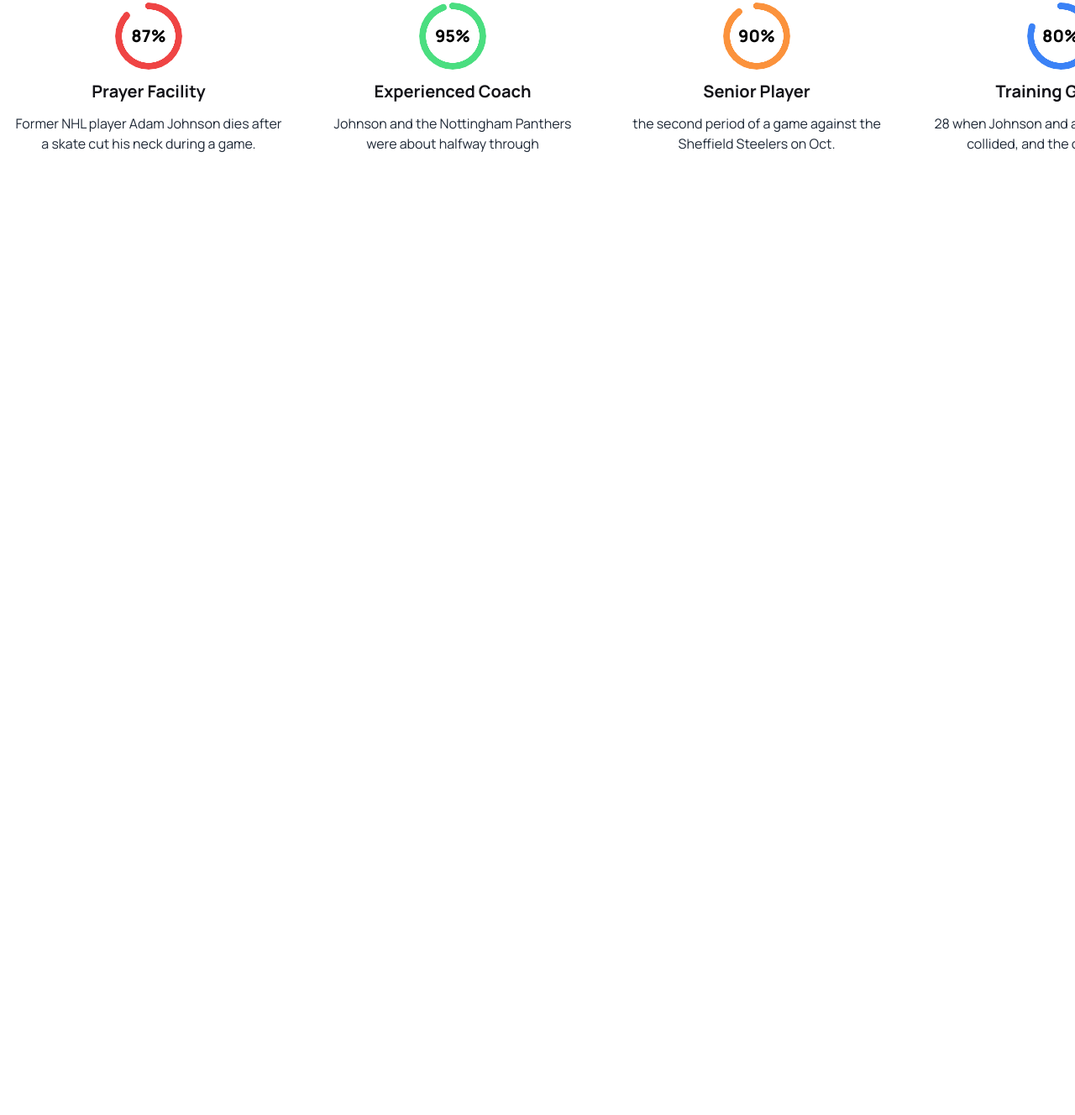
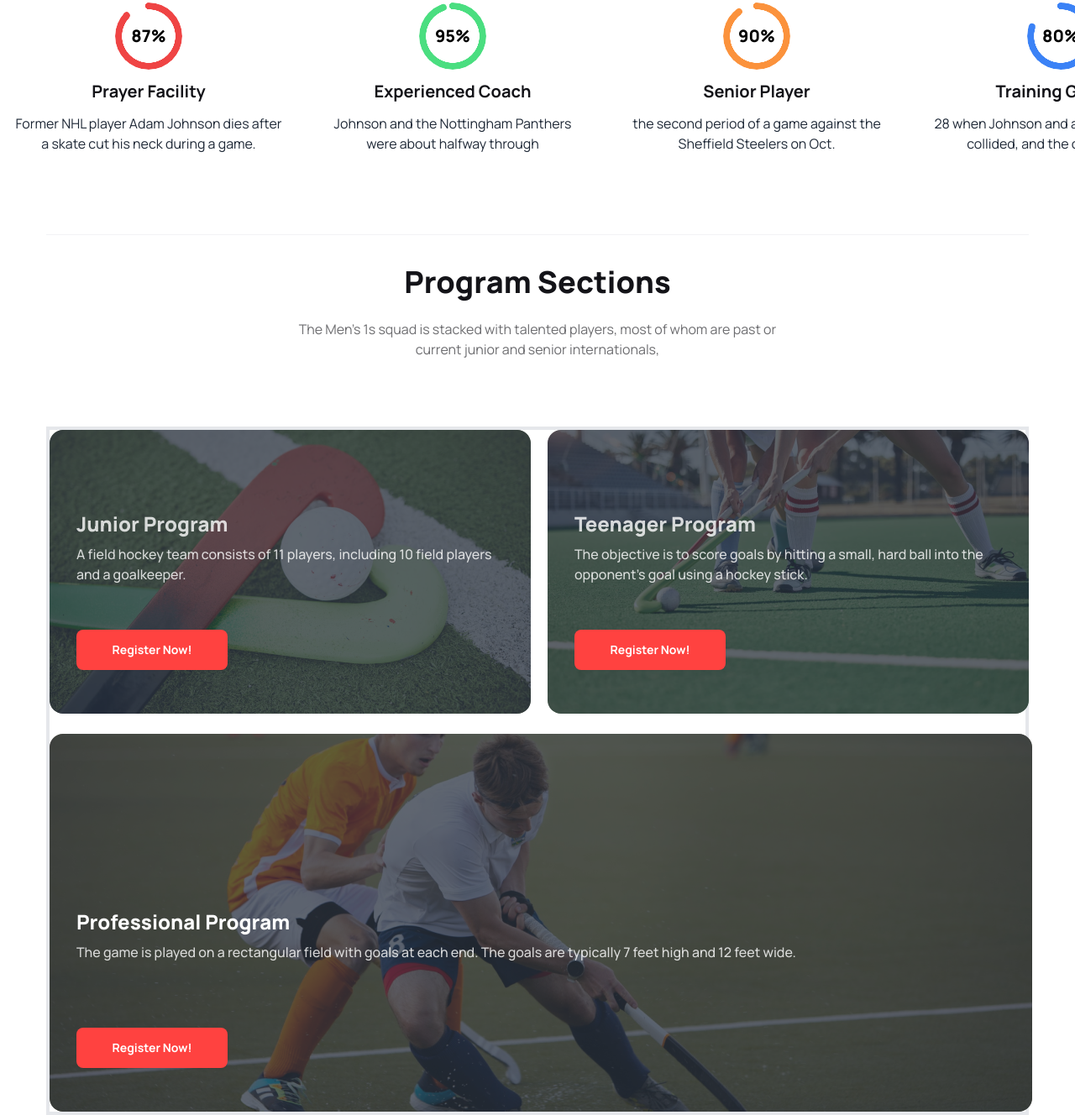
Before and after one commit to Sohelrana2815/B9-A3-Hockyes, a plain HTML site: page index.html in a window 1280 px wide. Shown: the part 1066-2394 px from the top of the page at 84% size. Before the commit the page ends 1249 px from the top, so only its background shows below. Drawn offline with nearby package versions, Linux system fonts and the light colour scheme.

Commit message:
programs section.

```diff
--- a/index.html
+++ b/index.html
@@ -1,5 +1,5 @@
 <!DOCTYPE html>
-<html lang="en">
+<html lang="en" data-theme="light">
   <head>
     <meta charset="UTF-8" />
     <meta name="viewport" content="width=device-width, initial-scale=1.0" />
@@ -275,6 +275,114 @@
         </div>
       </section>
       <!-- end  progress section -->
+
+      <!--start program section -->
+
+      <section class="text-center">
+        <hr
+          class="lg:mt-24 mt-10 w-[335px] lg:w-[1170px] mx-auto text-[#0D0D12] opacity-50"
+        />
+
+        <div class="mt-9">
+          <h3 class="text-[#131318] font-extrabold text-2xl lg:text-4xl">
+            Program Sections
+          </h3>
+          <p class="mt-6 text-[#0D0D12] opacity-60 lg:w-[600px] mx-auto">
+            The Men's 1s squad is stacked with talented players, most of whom
+            are past or current junior and senior internationals,
+          </p>
+        </div>
+      </section>
+      <!--end program section -->
+
+      <!-- start  program img section -->
+
+      <section
+        class="lg:w-[1170px] mx-auto lg:mt-20 grid lg:grid-cols-2 grid-cols-1 lg:gap-6 border-4 gap-28 mt-6"
+      >
+        <!--start first-card -->
+        <div
+          class="card mx-auto w-[335px] h-[244px] lg:w-[573px] lg:h-[338px] image-full"
+        >
+          <figure>
+            <img src="Images/2.png" alt="Shoes" />
+          </figure>
+          <div class="card-body">
+            <h2
+              class="card-title mt-16 font-extrabold text-2xl text-[#fff] opacity-80"
+            >
+              Junior Program
+            </h2>
+            <p class="font-medium text-white text-base opacity-80">
+              A field hockey team consists of 11 players, including 10 field
+              players and a goalkeeper.
+            </p>
+            <div class="justify-start mb-5">
+              <button
+                class="btn bg-common-color text-white border-none lg:w-[180px] p-4"
+              >
+                Register Now!
+              </button>
+            </div>
+          </div>
+        </div>
+        <!-- end first card -->
+
+        <!--start second-card -->
+
+        <div
+          class="card mx-auto w-[335px] h-[244px] lg:w-[573px] lg:h-[338px] image-full lg:mt-22"
+        >
+          <figure>
+            <img src="Images/3.png" alt="Shoes" />
+          </figure>
+          <div class="card-body">
+            <h2
+              class="card-title mt-16 font-extrabold text-2xl text-[#fff] opacity-80"
+            >
+              Teenager Program
+            </h2>
+            <p class="font-medium text-white text-base opacity-80">
+              The objective is to score goals by hitting a small, hard ball into
+              the opponent's goal using a hockey stick.
+            </p>
+            <div class="justify-start mb-5">
+              <button
+                class="btn bg-common-color text-white border-none lg:w-[180px] p-4"
+              >
+                Register Now!
+              </button>
+            </div>
+          </div>
+        </div>
+        <!-- end second-card -->
+
+        <!--start third-card -->
+
+        <div class="card mx-auto lg:w-[1170px] lg:h-[450px] image-full">
+          <figure>
+            <img class="lg:w-full" src="Images/4.png" alt="Shoes" />
+          </figure>
+          <div class="card-body">
+            <h2 class="card-title mt-44 font-extrabold text-2xl text-[#fff]">
+              Professional Program
+            </h2>
+            <p class="font-medium opacity-80 text-white text-base">
+              The game is played on a rectangular field with goals at each end.
+              The goals are typically 7 feet high and 12 feet wide.
+            </p>
+            <div class="justify-start mb-5">
+              <button
+                class="btn bg-common-color text-white border-none lg:w-[180px] p-4"
+              >
+                Register Now!
+              </button>
+            </div>
+          </div>
+        </div>
+        <!--end third-card -->
+      </section>
+      <!-- end  program img section -->
     </main>
 
     <footer></footer>
```
